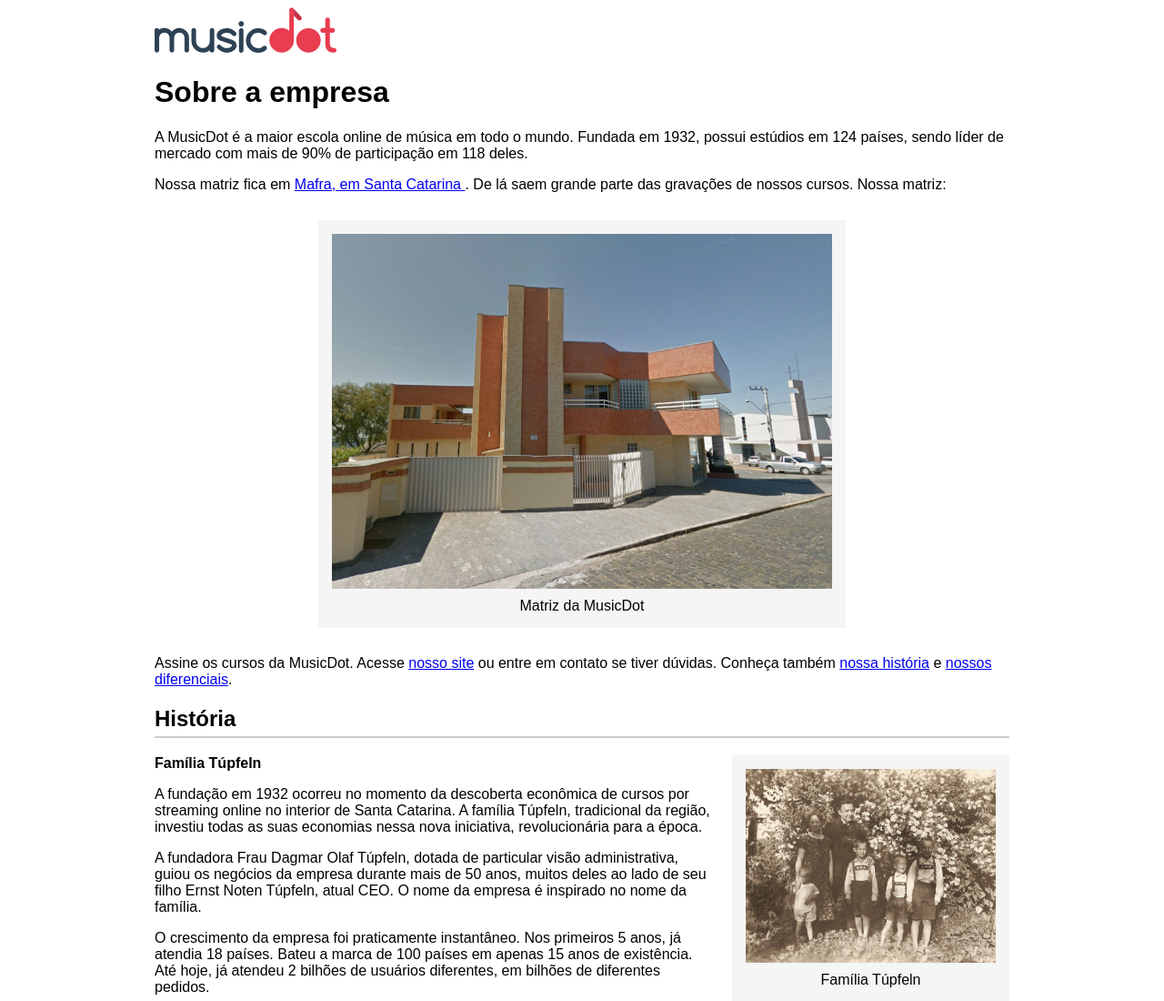
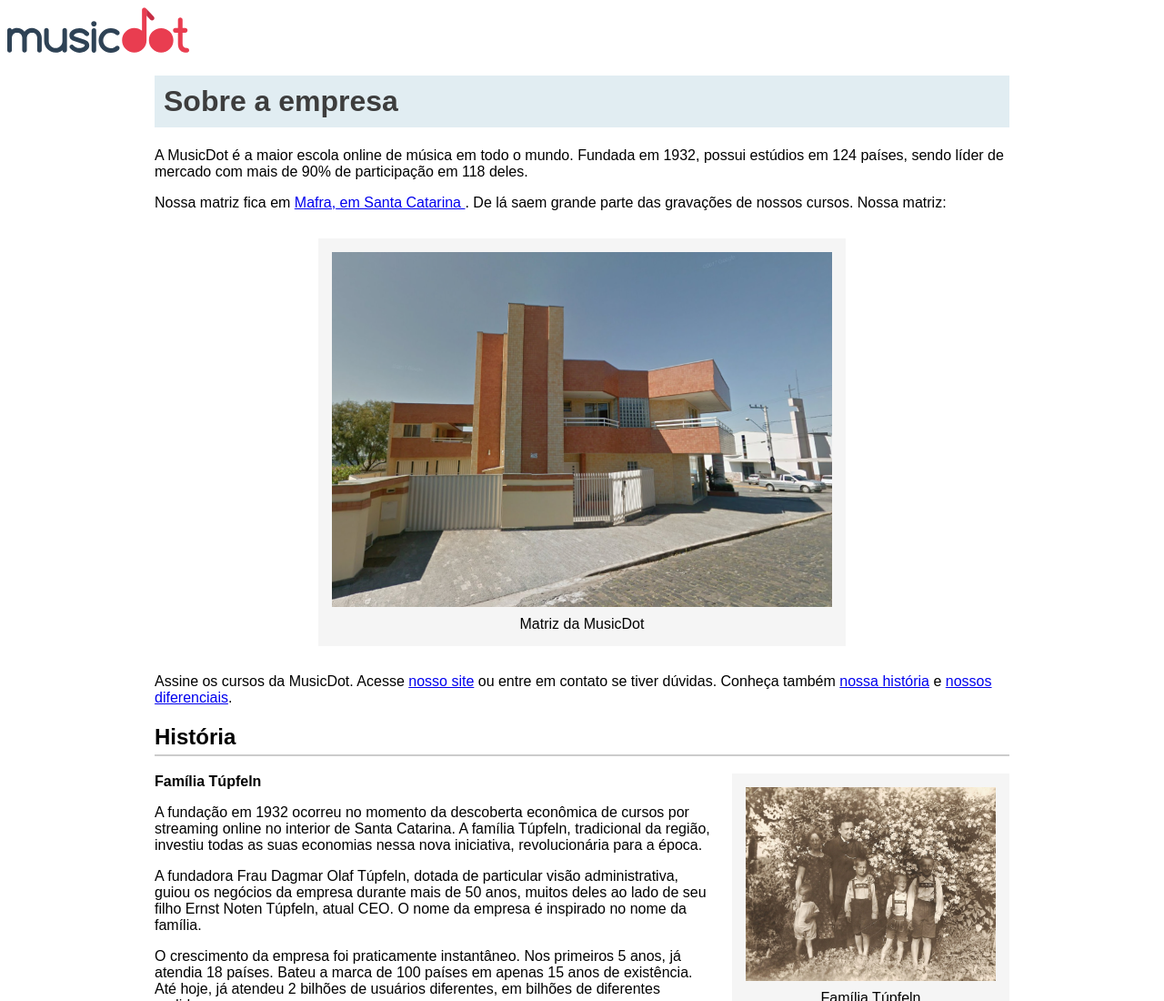
Before and after one commit to eduLernie/music-dot, a plain HTML site: page sobre.html in a window 1280 px wide. Shown: the top 1100 px of the page at 91% size. Drawn offline with Linux system fonts and the light colour scheme.

Commit message:
Tópico CSS, Atividade 5

```diff
--- a/sobre.html
+++ b/sobre.html
@@ -9,13 +9,12 @@
 </head>
 
 <body>
+    <header>
+        <img src="img/logo.svg" alt="Logo da MusicDot">
+    </header>
+
     <main>
-        <header>
-            <img src="img/logo.svg" alt="Logo da MusicDot">
-        </header>
-
-
-        <h1>Sobre a empresa</h1>
+        <h1 class="titulo-principal">Sobre a empresa</h1>
 
         <p>
             A MusicDot é a maior escola online de música em todo o mundo. Fundada em 1932, possui estúdios em 124 países,
```
